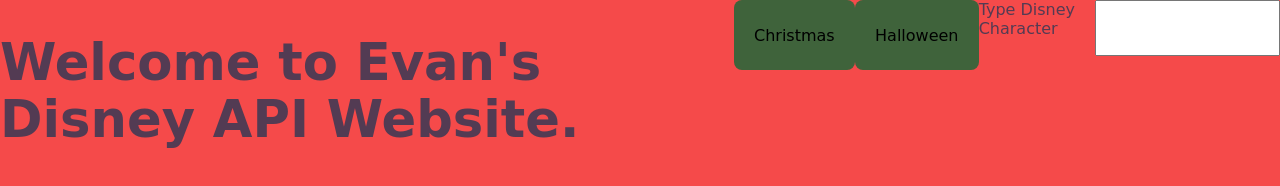
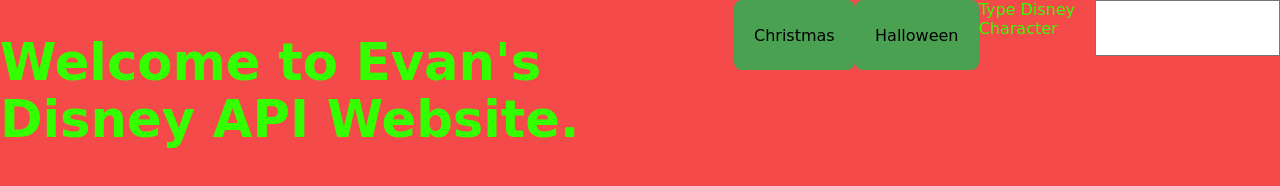
Before and after one commit to staten-island-tech/api-project-evY000, a website built with Vite: page api-project/index.html in a window 1280 px wide. Built offline with nearby package versions, Linux system fonts and the light colour scheme; no server answers.

Commit message:
christmas

```diff
--- a/api-project/style.css
+++ b/api-project/style.css
@@ -83,8 +83,8 @@
 }
 .christmas{
  --primary: rgb(245, 74, 74);
- --secondary: rgb(83, 59, 83);
- --button: rgb(63, 99, 59);
+ --secondary: rgb(51, 255, 0);
+ --button: rgb(75, 161, 82);
  font-family: cursive;
 
 }
```
